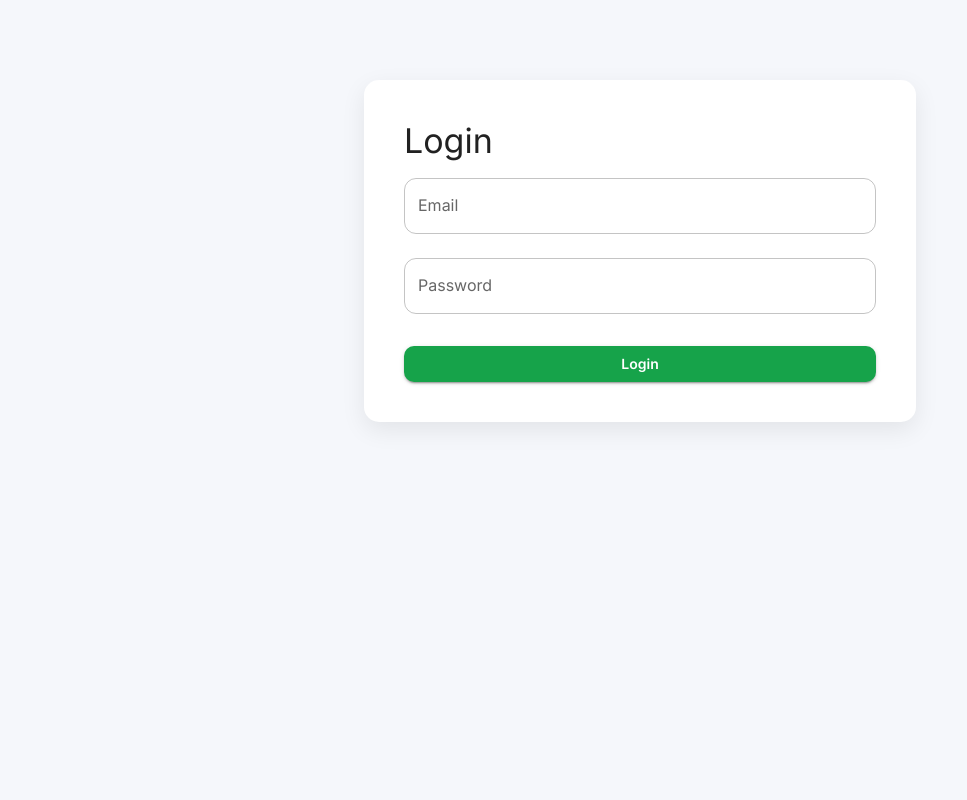
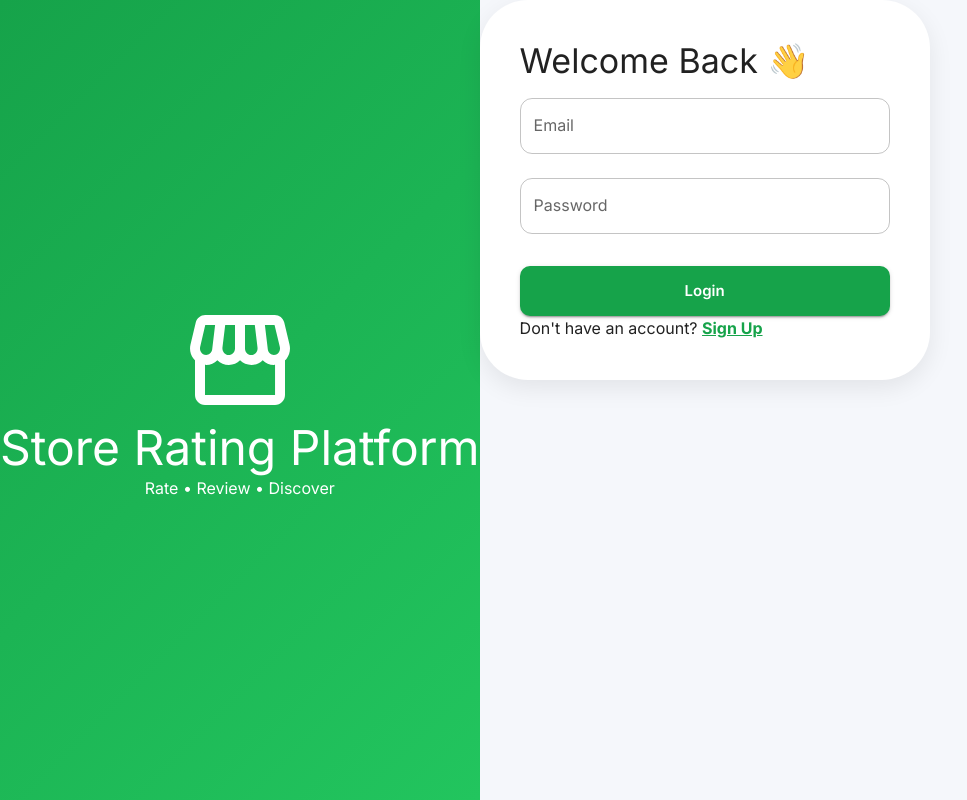
Before and after one commit to codewithsrush/store_rating_platform, a React (Vite) app in the folder frontend/: page / in a window 1280 px wide. Shown: the whole page, without its empty margins (0-967 px from the left). Built offline with nearby package versions, Linux system fonts and the light colour scheme.

Commit message:
feat: redesign login page with modern Material UI

```diff
--- a/frontend/package.json
+++ b/frontend/package.json
@@ -14,6 +14,7 @@
     "@emotion/styled": "^11.14.1",
     "@mui/icons-material": "^9.1.1",
     "@mui/material": "^9.1.2",
+    "@mui/x-data-grid": "^9.8.0",
     "axios": "^1.18.1",
     "react": "^19.2.7",
     "react-dom": "^19.2.7",
--- a/frontend/src/pages/admin/Stores.jsx
+++ b/frontend/src/pages/admin/Stores.jsx
@@ -1,8 +1,20 @@
-import { useEffect, useState } from "react";
+import { useEffect, useMemo, useState } from "react";
+
+import {
+  Paper,
+  Typography,
+  TextField,
+  Chip,
+  Box,
+} from "@mui/material";
+
+import { DataGrid } from "@mui/x-data-grid";
+
 import api from "../../services/api";
 
 export default function Stores() {
   const [stores, setStores] = useState([]);
+  const [search, setSearch] = useState("");
 
   useEffect(() => {
     api.get("/admin/stores").then((res) => {
@@ -10,31 +22,84 @@ export default function Stores() {
     });
   }, []);
 
+  const filteredStores = useMemo(() => {
+    return stores.filter((store) =>
+      store.name.toLowerCase().includes(search.toLowerCase()) ||
+      store.email.toLowerCase().includes(search.toLowerCase()) ||
+      store.address.toLowerCase().includes(search.toLowerCase())
+    );
+  }, [stores, search]);
+
+  const columns = [
+    {
+      field: "id",
+      headerName: "ID",
+      width: 90,
+    },
+    {
+      field: "name",
+      headerName: "Store Name",
+      flex: 1,
+    },
+    {
+      field: "email",
+      headerName: "Email",
+      flex: 1,
+    },
+    {
+      field: "address",
+      headerName: "Address",
+      flex: 1,
+    },
+    {
+      field: "rating",
+      headerName: "Average Rating",
+      width: 180,
+      renderCell: (params) => (
+        <Chip
+          label={params.value ?? 0}
+          color={
+            params.value >= 4
+              ? "success"
+              : params.value >= 2
+              ? "warning"
+              : "error"
+          }
+        />
+      ),
+    },
+  ];
+
   return (
-    <div style={{ padding: 20 }}>
-      <h2>Stores</h2>
+    <Paper sx={{ p: 3 }}>
+      <Typography variant="h4" fontWeight="bold" mb={3}>
+        Stores
+      </Typography>
 
-      <table border="1" cellPadding="10">
-        <thead>
-          <tr>
-            <th>Name</th>
-            <th>Email</th>
-            <th>Rating</th>
-            <th>Address</th>
-          </tr>
-        </thead>
+      <Box mb={3}>
+        <TextField
+          fullWidth
+          label="Search Store"
+          value={search}
+          onChange={(e) => setSearch(e.target.value)}
+        />
+      </Box>
 
-        <tbody>
-          {stores.map((s) => (
-            <tr key={s.id}>
-              <td>{s.name}</td>
-              <td>{s.email}</td>
-              <td>{s.rating || 0}</td>
-              <td>{s.address}</td>
-            </tr>
-          ))}
-        </tbody>
-      </table>
-    </div>
+      <div style={{ height: 600 }}>
+        <DataGrid
+          rows={filteredStores}
+          columns={columns}
+          pageSizeOptions={[5, 10, 20]}
+          initialState={{
+            pagination: {
+              paginationModel: {
+                pageSize: 10,
+              },
+            },
+          }}
+          disableRowSelectionOnClick
+        />
+      </div>
+    </Paper>
   );
 }
--- a/frontend/src/pages/auth/Login.jsx
+++ b/frontend/src/pages/auth/Login.jsx
@@ -1,19 +1,34 @@
 import { useState, useContext } from "react";
 import {
-  Container,
+  Grid,
   Paper,
+  TextField,
   Typography,
-  TextField,
   Button,
+  InputAdornment,
+  IconButton,
   Box,
+  CircularProgress,
 } from "@mui/material";
-import { useNavigate } from "react-router-dom";
+
+import {
+  Visibility,
+  VisibilityOff,
+  Storefront,
+} from "@mui/icons-material";
+
+import { Link, useNavigate } from "react-router-dom";
+
 import api from "../../services/api";
 import { AuthContext } from "../../context/AuthContext";
 
 export default function Login() {
   const navigate = useNavigate();
   const { setUser } = useContext(AuthContext);
+
+  const [loading, setLoading] = useState(false);
+
+  const [showPassword, setShowPassword] = useState(false);
 
   const [form, setForm] = useState({
     email: "",
@@ -27,10 +42,12 @@ export default function Login() {
     });
   };
 
-  const handleSubmit = async (e) => {
+  const login = async (e) => {
     e.preventDefault();
 
     try {
+      setLoading(true);
+
       const res = await api.post("/auth/login", form);
 
       localStorage.setItem("token", res.data.token);
@@ -47,44 +64,155 @@ export default function Login() {
       }
     } catch (err) {
       alert(err.response?.data?.message || "Login Failed");
+    } finally {
+      setLoading(false);
     }
   };
 
   return (
-    <Container maxWidth="sm">
-      <Paper sx={{ p: 5, mt: 10 }}>
-        <Typography variant="h4" mb={3}>
-          Login
+    <Grid container sx={{ minHeight: "100vh" }}>
+      <Grid
+        item
+        md={6}
+        sx={{
+          display: {
+            xs: "none",
+            md: "flex",
+          },
+          background:
+            "linear-gradient(135deg,#16a34a,#22c55e)",
+          color: "#fff",
+          justifyContent: "center",
+          alignItems: "center",
+          flexDirection: "column",
+        }}
+      >
+        <Storefront sx={{ fontSize: 120 }} />
+
+        <Typography
+          variant="h3"
+          fontWeight="bold"
+          mt={2}
+        >
+          Store Rating Platform
         </Typography>
 
-        <Box component="form" onSubmit={handleSubmit}>
+        <Typography mt={2}>
+          Rate • Review • Discover
+        </Typography>
+      </Grid>
+
+      <Grid
+        item
+        xs={12}
+        md={6}
+        display="flex"
+        justifyContent="center"
+        alignItems="center"
+        sx={{
+          background: "#f5f7fb",
+        }}
+      >
+        <Paper
+          elevation={8}
+          sx={{
+            width: 450,
+            p: 5,
+            borderRadius: 4,
+          }}
+        >
+          <Typography
+            variant="h4"
+            fontWeight="bold"
+            mb={4}
+            textAlign="center"
+          >
+            Welcome Back 👋
+          </Typography>
+
+          <Box
+            component="form"
+            onSubmit={login}
+          >
             <TextField
               fullWidth
-            margin="normal"
               label="Email"
               name="email"
+              margin="normal"
               onChange={handleChange}
             />
 
             <TextField
               fullWidth
               margin="normal"
-            type="password"
               label="Password"
               name="password"
+              type={
+                showPassword
+                  ? "text"
+                  : "password"
+              }
               onChange={handleChange}
+              InputProps={{
+                endAdornment: (
+                  <InputAdornment position="end">
+                    <IconButton
+                      onClick={() =>
+                        setShowPassword(
+                          !showPassword
+                        )
+                      }
+                    >
+                      {showPassword ? (
+                        <VisibilityOff />
+                      ) : (
+                        <Visibility />
+                      )}
+                    </IconButton>
+                  </InputAdornment>
+                ),
+              }}
             />
 
             <Button
-            type="submit"
               fullWidth
               variant="contained"
-            sx={{ mt: 3 }}
+              size="large"
+              sx={{
+                mt: 3,
+                py: 1.5,
+              }}
+              type="submit"
+              disabled={loading}
             >
-            Login
+              {loading ? (
+                <CircularProgress
+                  size={25}
+                  color="inherit"
+                />
+              ) : (
+                "Login"
+              )}
             </Button>
+
+            <Typography
+              mt={3}
+              textAlign="center"
+            >
+              Don't have an account?{" "}
+              <Link
+                to="/signup"
+                style={{
+                  color: "#16a34a",
+                  fontWeight: "bold",
+                }}
+              >
+                Sign Up
+              </Link>
+            </Typography>
           </Box>
         </Paper>
-    </Container>
+      </Grid>
+    </Grid>
   );
 }
```
Also changed, not shown: 1 other file (tests, documents, lock files or other folders). Lines whose indentation alone changed are shown as unchanged.
